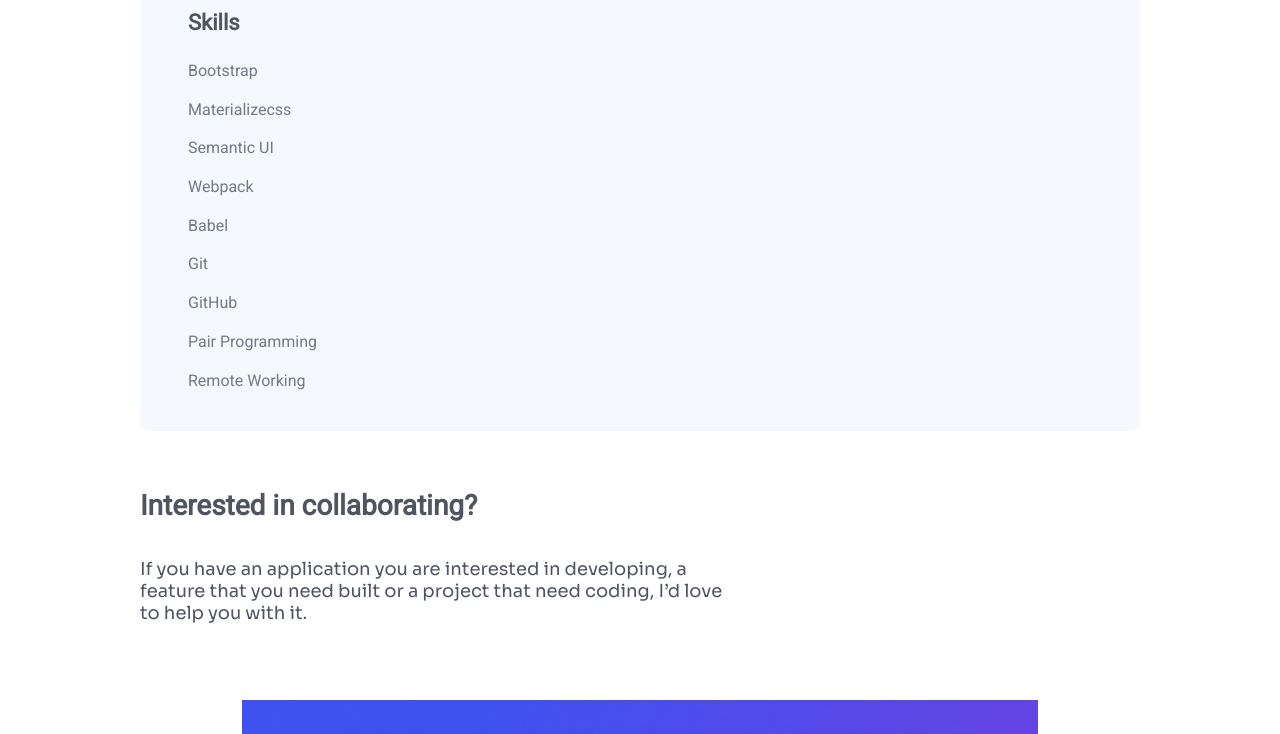
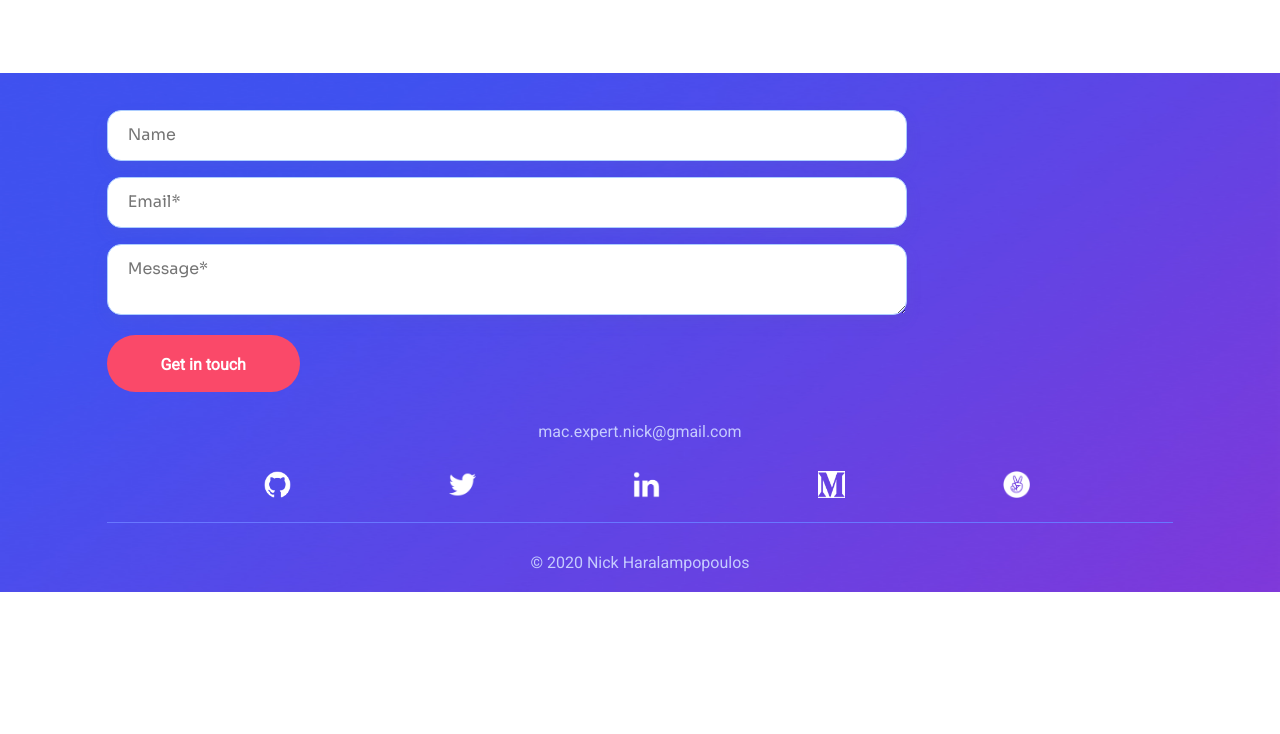
Before and after one commit to macnick/portfolio, a plain HTML site: page test.html in a window 1280 px wide. Shown: the part 2604-3338 px from the top of the page. After the commit the page ends 3196 px from the top, so only its background shows below. Drawn offline with Linux system fonts and the light colour scheme.

Commit message:
Finish big screen styling

```diff
--- a/test.css
+++ b/test.css
@@ -382,6 +382,7 @@ a img {
 .form {
   grid-column-start: 1;
   grid-column-end: 4;
+  width: 100%;
   display: grid;
   grid-template-columns: minmax(10px, 1fr) minmax(335px, 10fr) minmax(10px, 1fr);
   margin: 50px 0 0 0;
@@ -391,10 +392,10 @@ a img {
   background-size: 100% 670px;
 }
 
-form,
 .email,
 .copyright,
-.icons {
+.icons,
+.form-wrap {
   grid-column-start: 2;
   grid-column-end: 3;
 }
@@ -421,6 +422,7 @@ textarea {
 form {
   margin-top: 37px;
 }
+
 .copyright,
 .email {
   text-align: center;
@@ -587,4 +589,42 @@ form {
     width: 193px;
     height: 59px;
   }
+
+  .btn {
+    width: 193px;
+  }
+
+  .skills {
+    display: grid;
+    grid-template-columns: 4fr 4fr 4fr;
+    column-gap: 17px;
+    margin: 50px 0 100px 0;
+  }
+
+  .skill-item {
+    background-color: #f5f8fd;
+    border-radius: 10px;
+    padding: 31px 28px;
+  }
+
+  .skill-item .title {
+    font-weight: bold;
+    font-size: 22px;
+    line-height: 105.3%;
+    margin: 0 0 18px 20px;
+    color: #4f5461;
+  }
+
+  .skill-item ul {
+    list-style: none;
+    font-weight: normal;
+    font-size: 16px;
+    line-height: 242.5%;
+    margin: 0 0 0 -20px;
+    color: #737986;
+  }
+
+  .form-wrap {
+    width: 75%;
+  }
 }
--- a/test.html
+++ b/test.html
@@ -277,14 +277,20 @@
       </div>
       <!-- form in wrapper  -->
       <div class="form">
+        <div class="form-wrap">
           <form action="https://formspree.io/f/mgepypjn" method="POST">
             <input type="text" name="name" id="name" placeholder="Name" />
             <input type="email" name="email" id="email" placeholder="Email*" />
-          <textarea name="message" id="text" placeholder="Message*"></textarea>
+            <textarea
+              name="message"
+              id="text"
+              placeholder="Message*"
+            ></textarea>
             <div>
               <button class="btn red" type="submit">Get in touch</button>
             </div>
           </form>
+        </div>
         <div class="email">mac.expert.nick@gmail.com</div>
         <div class="icons">
           <a href="https://github.com/macnick"
```
Lines whose indentation alone changed are shown as unchanged.
